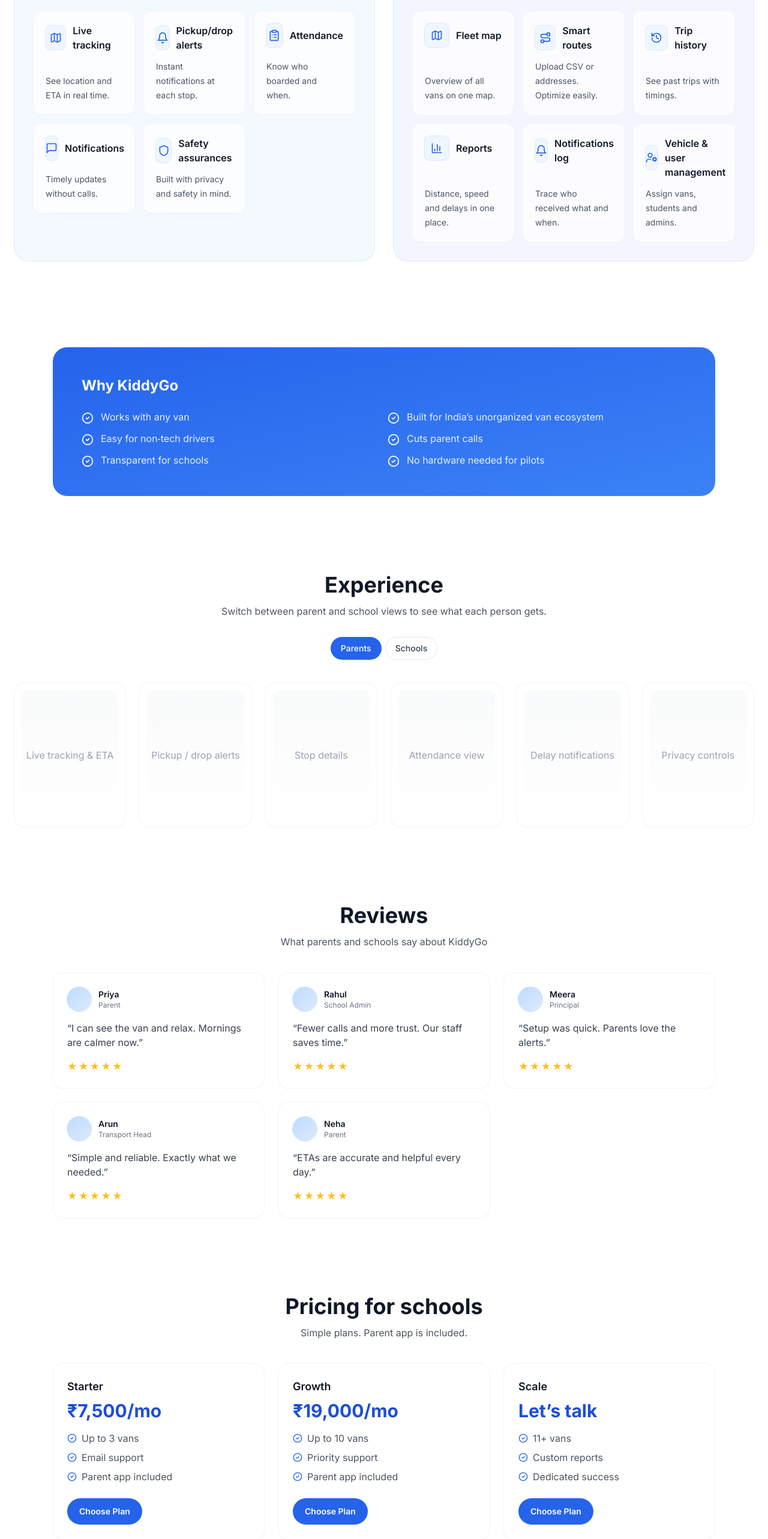
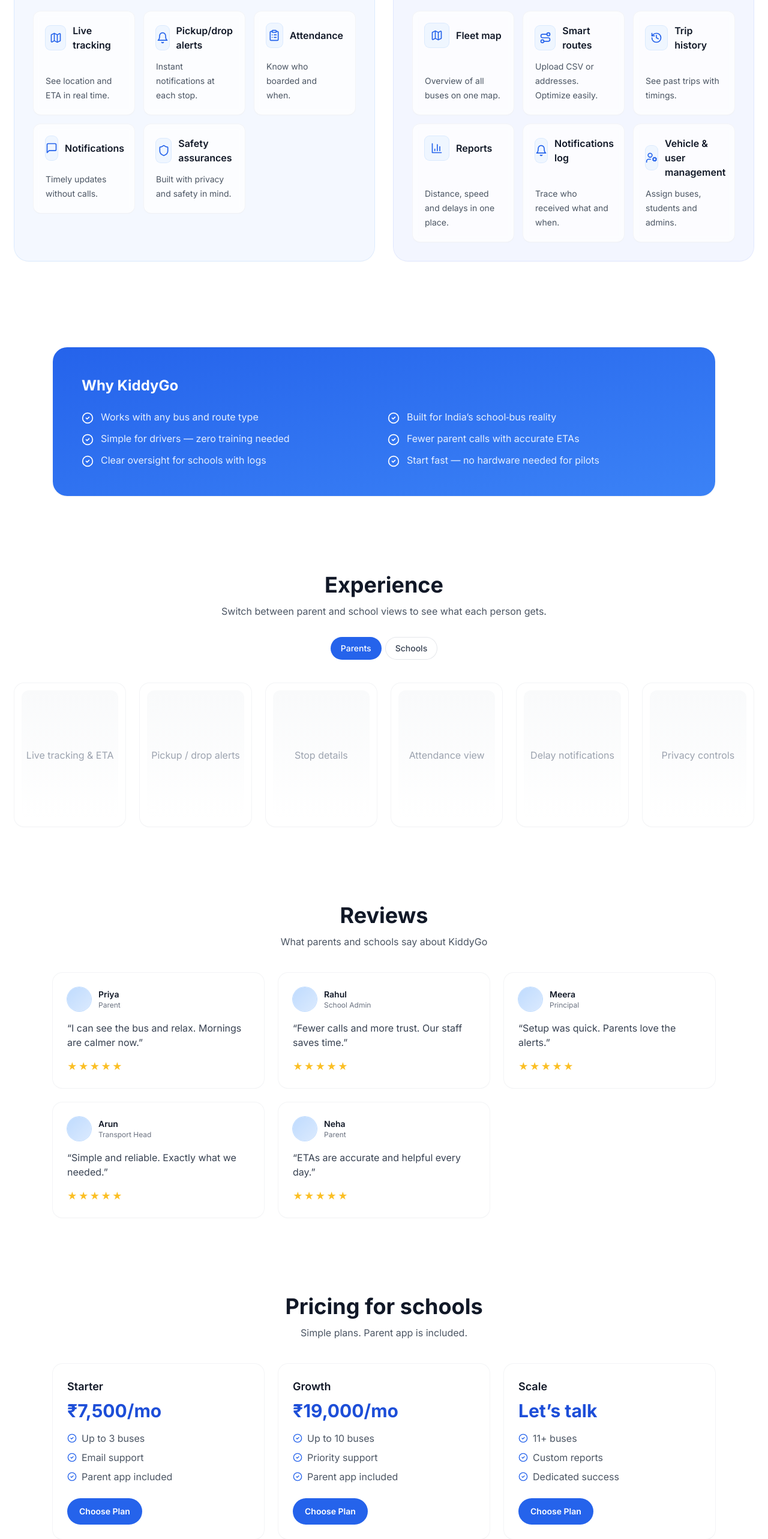
Before and after one commit to flamesResource6/frontend-repo_0waau4p8_3oklv7, a React (Vite) app: page / in a window 1280 px wide. Shown: the part 1640-4206 px from the top of the page at 60% size. Built offline with nearby package versions, Linux system fonts and the light colour scheme; a web font is replaced by a local one.

Commit message:
Update project prj_0waau4p8 - 2025-11-13T11:29:33.495Z

```diff
--- a/src/App.jsx
+++ b/src/App.jsx
@@ -14,7 +14,7 @@
     headerRef.current = document.querySelector('header')
   }, [])
 
-  const scrollToId = React.useCallback((id, duration = 1400) => {
+  const scrollToId = React.useCallback((id, duration = 1700) => {
     const el = document.getElementById(id)
     if (!el) return
     const headerH = headerRef.current ? headerRef.current.getBoundingClientRect().height : 0
@@ -120,7 +120,7 @@
               <input className="mt-1 w-full rounded-lg border border-gray-200 px-3 py-2 focus:outline-none focus:ring-2 focus:ring-blue-600" placeholder="School name" />
             </div>
             <div>
-              <label className="text-sm font-medium text-gray-700"># of vans</label>
+              <label className="text-sm font-medium text-gray-700"># of buses</label>
               <input type="number" min="1" className="mt-1 w-full rounded-lg border border-gray-200 px-3 py-2 focus:outline-none focus:ring-2 focus:ring-blue-600" placeholder="e.g. 6" />
             </div>
           </div>
@@ -258,12 +258,12 @@
     { title: 'Safety assurances', icon: 'shield', desc: 'Built with privacy and safety in mind.' },
   ]
   const schools = [
-    { title: 'Fleet map', icon: 'map', desc: 'Overview of all vans on one map.' },
+    { title: 'Fleet map', icon: 'map', desc: 'Overview of all buses on one map.' },
     { title: 'Smart routes', icon: 'route', desc: 'Upload CSV or addresses. Optimize easily.' },
     { title: 'Trip history', icon: 'history', desc: 'See past trips with timings.' },
     { title: 'Reports', icon: 'reports', desc: 'Distance, speed and delays in one place.' },
     { title: 'Notifications log', icon: 'bell', desc: 'Trace who received what and when.' },
-    { title: 'Vehicle & user management', icon: 'userCog', desc: 'Assign vans, students and admins.' },
+    { title: 'Vehicle & user management', icon: 'userCog', desc: 'Assign buses, students and admins.' },
   ]
 
   const Item = ({ it }) => (
@@ -350,12 +350,12 @@
 
 function WhyKiddyGo() {
   const points = [
-    'Works with any van',
-    "Built for India’s unorganized van ecosystem",
-    'Easy for non‑tech drivers',
-    'Cuts parent calls',
-    'Transparent for schools',
-    'No hardware needed for pilots',
+    'Works with any bus and route type',
+    'Built for India’s school‑bus reality',
+    'Simple for drivers — zero training needed',
+    'Fewer parent calls with accurate ETAs',
+    'Clear oversight for schools with logs',
+    'Start fast — no hardware needed for pilots',
   ]
   return (
     <MotionSection className="mx-auto max-w-6xl px-6 py-12 sm:py-16">
@@ -455,7 +455,7 @@
 
 function Reviews() {
   const reviews = [
-    { quote: 'I can see the van and relax. Mornings are calmer now.', name: 'Priya', role: 'Parent' },
+    { quote: 'I can see the bus and relax. Mornings are calmer now.', name: 'Priya', role: 'Parent' },
     { quote: 'Fewer calls and more trust. Our staff saves time.', name: 'Rahul', role: 'School Admin' },
     { quote: 'Setup was quick. Parents love the alerts.', name: 'Meera', role: 'Principal' },
     { quote: 'Simple and reliable. Exactly what we needed.', name: 'Arun', role: 'Transport Head' },
@@ -500,9 +500,9 @@
 
 function Pricing() {
   const tiers = [
-    { name: 'Starter', price: '₹7,500/mo', points: ['Up to 3 vans', 'Email support', 'Parent app included'] },
-    { name: 'Growth', price: '₹19,000/mo', points: ['Up to 10 vans', 'Priority support', 'Parent app included'] },
-    { name: 'Scale', price: 'Let’s talk', points: ['11+ vans', 'Custom reports', 'Dedicated success'] },
+    { name: 'Starter', price: '₹7,500/mo', points: ['Up to 3 buses', 'Email support', 'Parent app included'] },
+    { name: 'Growth', price: '₹19,000/mo', points: ['Up to 10 buses', 'Priority support', 'Parent app included'] },
+    { name: 'Scale', price: 'Let’s talk', points: ['11+ buses', 'Custom reports', 'Dedicated success'] },
   ]
   return (
     <MotionSection className="relative z-0 mx-auto max-w-6xl px-6 py-12 sm:py-16">
@@ -606,10 +606,10 @@
   const scrollToId = useSmoothScroll()
   const onNavClick = (e, id) => {
     e.preventDefault()
-    scrollToId(id, 1400)
+    scrollToId(id, 1700)
   }
 
-  const onScrollToHow = () => scrollToId('how', 1400)
+  const onScrollToHow = () => scrollToId('how', 1700)
 
   return (
     <div className="min-h-screen bg-white text-gray-900 overflow-x-hidden">
```
Also changed, not shown: 1 other file (tests, documents, lock files or other folders).
